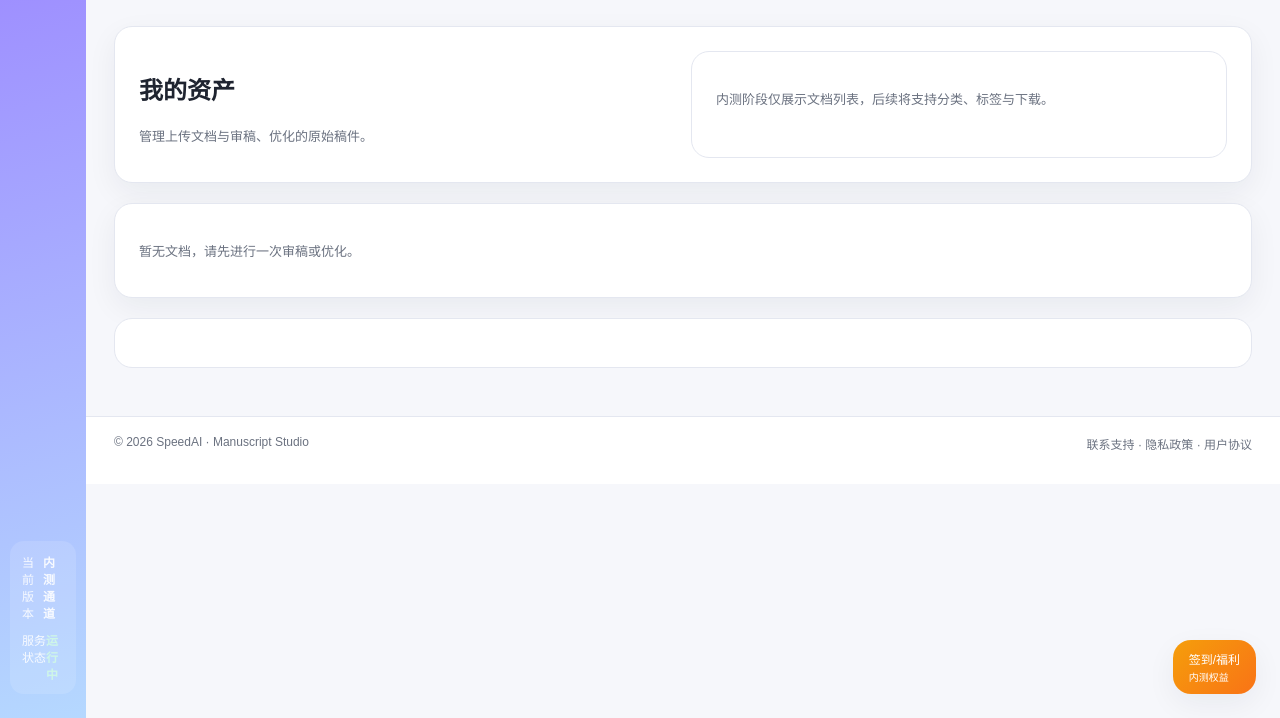
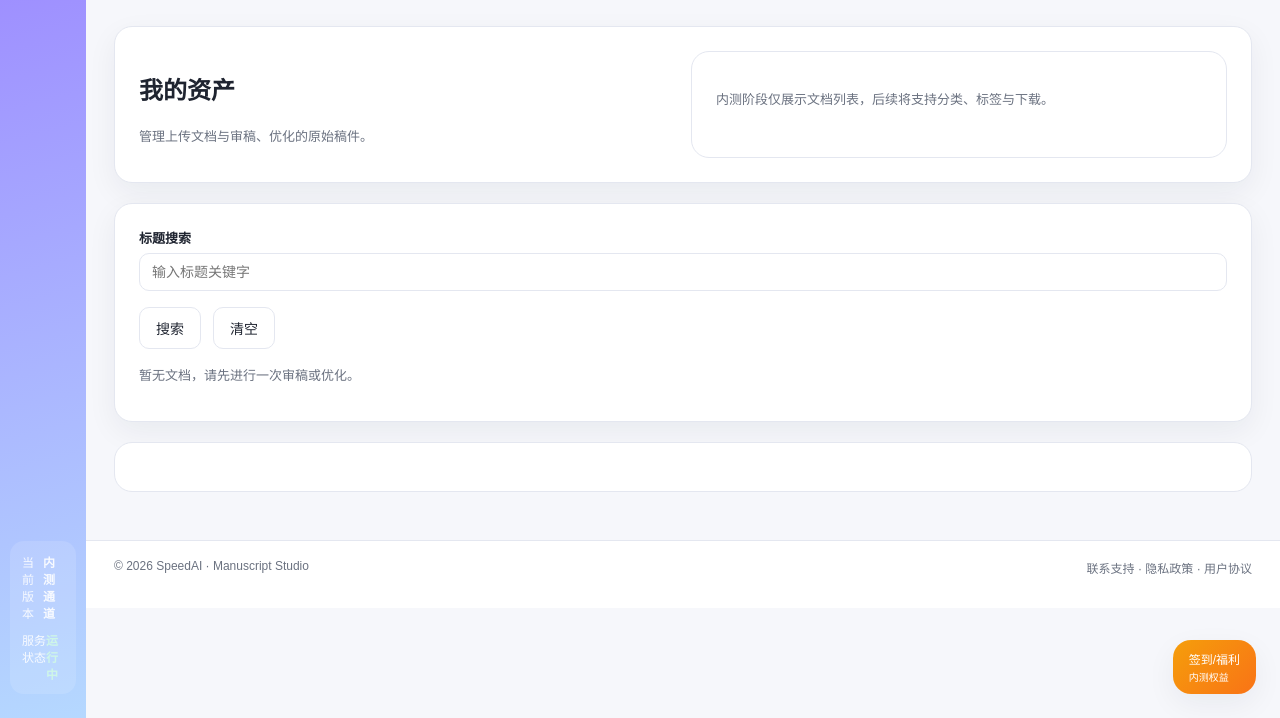
Before and after one commit to M-houres/manuscript-studio, a Python web app: template app/templates/assets.html in a window 1280 px wide. Shown: the part 82-800 px from the top of the page. Run offline with Jinja, Linux system fonts and the light colour scheme; the template is opened without the code that fills it, so the values that code supplies are empty.

Commit message:
improve internal ux and exports

```diff
--- a/app/templates/assets.html
+++ b/app/templates/assets.html
@@ -13,6 +13,15 @@
 </section>
 
 <section class="card">
+    <form method="get" action="/assets" class="form-grid full" style="margin-bottom:16px;">
+        <label>标题搜索
+            <input type="text" name="q" value="{{ query }}" placeholder="输入标题关键字">
+        </label>
+        <div class="button-row">
+            <button class="ghost" type="submit">搜索</button>
+            <a class="ghost-link" href="/assets">清空</a>
+        </div>
+    </form>
     {% if documents %}
     <table class="table">
         <thead>
@@ -40,12 +49,13 @@
 </section>
 
 <section class="card flat">
+    {% set query_q = "" if not query else "&q=" ~ query %}
     <div class="button-row">
         {% if page > 1 %}
-        <a class="ghost-link" href="/assets?page={{ page - 1 }}">上一页</a>
+        <a class="ghost-link" href="/assets?page={{ page - 1 }}{{ query_q }}">上一页</a>
         {% endif %}
         {% if page < total_pages %}
-        <a class="ghost-link" href="/assets?page={{ page + 1 }}">下一页</a>
+        <a class="ghost-link" href="/assets?page={{ page + 1 }}{{ query_q }}">下一页</a>
         {% endif %}
     </div>
 </section>
--- a/app/templates/audit.html
+++ b/app/templates/audit.html
@@ -22,7 +22,7 @@
 
 <section class="card">
     {% if user %}
-    <form method="post" action="/audit" enctype="multipart/form-data" class="form-grid full">
+    <form method="post" action="/audit" enctype="multipart/form-data" class="form-grid full" onsubmit="return handleSubmit(this);">
         <input type="hidden" name="csrf_token" value="{{ csrf_token }}">
         <label>标题
             <input type="text" name="title" placeholder="例如：乡村教育数字化转型研究">
@@ -45,6 +45,7 @@
             <button class="primary" type="submit">开始审稿</button>
             <a class="ghost-link" href="/history">查看历史记录</a>
         </div>
+        <p class="muted" id="submitHint">提交后将进入处理，请勿重复点击。</p>
     </form>
     {% else %}
     <p class="muted">请先登录后使用审稿功能。</p>
--- a/app/templates/base.html
+++ b/app/templates/base.html
@@ -96,6 +96,6 @@
         <small>内测权益</small>
     </button>
 
-    <script>const toggle=document.getElementById("navToggle");const overlay=document.getElementById("navOverlay");if(toggle&&overlay){const closeNav=()=>document.body.classList.remove("nav-open");toggle.addEventListener("click",()=>document.body.classList.toggle("nav-open"));overlay.addEventListener("click",closeNav);}</script>
+    <script>const toggle=document.getElementById("navToggle");const overlay=document.getElementById("navOverlay");if(toggle&&overlay){const closeNav=()=>document.body.classList.remove("nav-open");toggle.addEventListener("click",()=>document.body.classList.toggle("nav-open"));overlay.addEventListener("click",closeNav);}function handleSubmit(form){const btn=form.querySelector("button.primary");const hint=form.querySelector("#submitHint");if(btn){btn.disabled=true;btn.textContent="处理中...";}if(hint){hint.textContent="已提交，正在处理，请稍候。";}return true;}function copyText(id){const el=document.getElementById(id);if(!el){return;}el.select();el.setSelectionRange(0,el.value.length);document.execCommand("copy");}</script>
 </body>
 </html>
--- a/app/templates/home.html
+++ b/app/templates/home.html
@@ -31,6 +31,9 @@
         <button class="ghost" type="submit">领取内测额度 {{ "%.2f"|format(internal_bonus_yuan) }} 元</button>
     </form>
     {% endif %}
+    <div class="button-row">
+        <a class="ghost-link" href="/contact">联系客服/申请额度</a>
+    </div>
     {% else %}
     <div class="card flat">
         <p class="muted">登录后可使用完整功能与历史记录。</p>
--- a/app/templates/rewrite_page.html
+++ b/app/templates/rewrite_page.html
@@ -22,7 +22,7 @@
 
 <section class="card">
     {% if user %}
-    <form method="post" action="/review" enctype="multipart/form-data" class="form-grid full">
+    <form method="post" action="/review" enctype="multipart/form-data" class="form-grid full" onsubmit="return handleSubmit(this);">
         <input type="hidden" name="csrf_token" value="{{ csrf_token }}">
         <label>标题
             <input type="text" name="title" placeholder="例如：人工智能赋能高校教学评价">
@@ -52,6 +52,7 @@
             <button class="primary" type="submit">开始优化</button>
             <a class="ghost-link" href="/history">查看历史记录</a>
         </div>
+        <p class="muted" id="submitHint">提交后将进入处理，请勿重复点击。</p>
     </form>
     {% else %}
     <p class="muted">请先登录后使用优化功能。</p>
--- a/app/templates/rewrite_result.html
+++ b/app/templates/rewrite_result.html
@@ -14,6 +14,10 @@
     </div>
     {% if fallback_notice %}<p class="notice error">{{ fallback_notice }}</p>{% endif %}
     <p class="muted">消耗 {{ "%.2f"|format(run.total_price_cents / 100) }} 元，{{ run.billed_chars }} 字符</p>
+    <div class="button-row">
+        <button class="ghost" type="button" onclick="copyText('rewriteResultText')">复制结果</button>
+        <a class="ghost-link" href="data:text/plain;charset=utf-8,{{ result.optimized_text | urlencode }}" download="rewrite.txt">下载全文</a>
+    </div>
 </section>
 
 <section class="grid two">
@@ -55,4 +59,5 @@
         </div>
     </article>
 </section>
+<textarea id="rewriteResultText" style="position:absolute;left:-9999px;top:-9999px;">{{ result.optimized_text }}</textarea>
 {% endblock %}
```
Also changed, not shown: app/main.py (+7 -3 lines), app/templates/review_result.html (+26 -0 lines).
